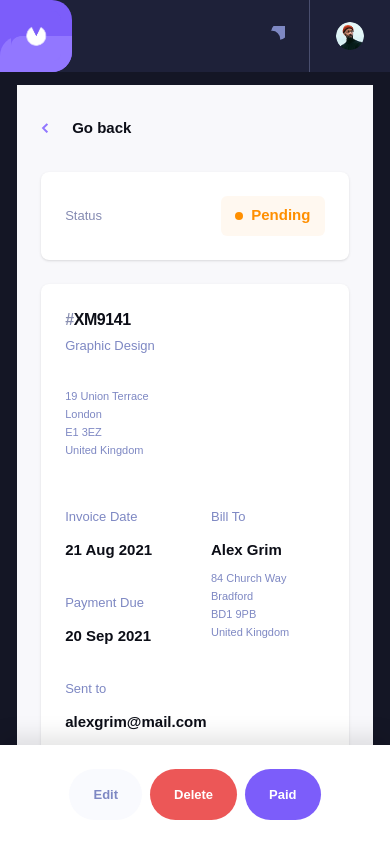
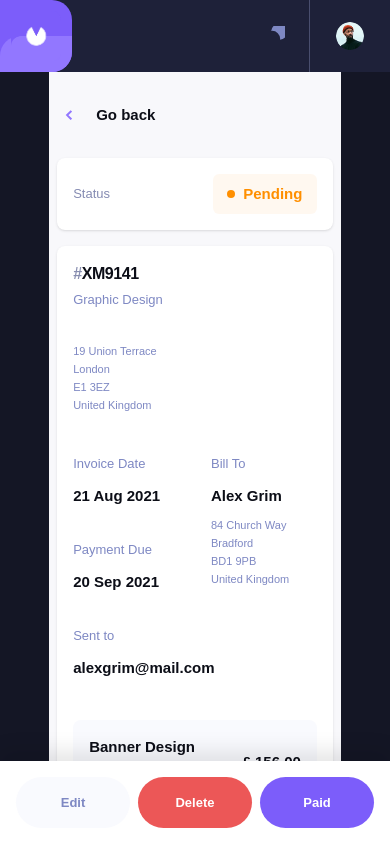
Before and after one commit to JasonChukwuebuka01/invoice, a React (Vite) app: page /invoice/1 in a window 390 px wide. Built offline with nearby package versions, Linux system fonts and the light colour scheme.

Commit message:
fix: expand mobile layout and prevent auto-scrolling on form open
Reduced horizontal padding on mobile to match Figma reference.

Modified EditInvoiceForm to ensure side panel stays at the top on initial open.

Restricted smooth-scroll behavior only to manual

```diff
--- a/src/App.jsx
+++ b/src/App.jsx
@@ -8,11 +8,11 @@ function App() {
   const [isSidebarOpen, setIsSidebarOpen] = useState(false);
 
   return (
-    <div className="flex h-screen w-screen bg-red-500">
+    <div className="flex h-screen w-screen ">
       {/* This is where your Sidebar/Nav will go later */}
       <Sidebar />
       <main className="flex-1 h-screen bg-[#141625] p-3 lg:pl-[7%] overflow-x-hidden ">
-        <section className='lg:h-screen flex  justify-center pt-[20%] lg:pt-[4%]  '>
+        <section className='lg:h-screen flex  justify-center  '>
           <Outlet />
         </section>
       </main>
--- a/src/components/invoice/id/EditInvoiceForm.jsx
+++ b/src/components/invoice/id/EditInvoiceForm.jsx
@@ -6,16 +6,37 @@ export default function EditInvoiceForm({ isOpen, setIsOpen, initialData }) {
     const [number, setNumber] = useState(0);
     const [errors, setErrors] = useState({});
 
-    const addItemBtnRef = useRef(null);
+    const sidePanelRef = useRef(null); // Ref for the scrollable container
 
-    // Reset form when initialData changes or form opens
+
+
+
+    // Reset form data when initialData changes
     useEffect(() => {
         if (initialData) setFormData(initialData);
-    }, [initialData, isOpen]);
+    }, [initialData]);
 
+
+
+
+
+    // Force scroll to top when the form is opened
     useEffect(() => {
-        if (formData.items.length > 1 && addItemBtnRef.current) {
-            addItemBtnRef.current.scrollTo({ top: addItemBtnRef.current.scrollHeight, behavior: 'smooth' });
+        if (isOpen && sidePanelRef.current) {
+            sidePanelRef.current.scrollTo(0, 0);
+        }
+    }, [isOpen]);
+
+
+
+    //  Only scroll to bottom when 'number' changes (manually adding items)
+    // We check if number > 0 so it doesn't trigger on the very first load
+    useEffect(() => {
+        if (number > 0 && sidePanelRef.current) {
+            sidePanelRef.current.scrollTo({
+                top: sidePanelRef.current.scrollHeight,
+                behavior: 'smooth'
+            });
         }
     }, [number]);
 
@@ -41,14 +62,13 @@ export default function EditInvoiceForm({ isOpen, setIsOpen, initialData }) {
             )
         }));
 
-        // Clear nested item errors when user types
         if (errors.itemErrors) {
             setErrors(prev => ({ ...prev, itemErrors: null }));
         }
     };
 
     const addNewItem = () => {
-        setNumber(prev => prev + 1);
+        setNumber(prev => prev + 1); // This triggers the scroll useEffect
         const newItem = {
             id: Math.random(),
             name: '',
@@ -76,14 +96,12 @@ export default function EditInvoiceForm({ isOpen, setIsOpen, initialData }) {
             'clientPostCode', 'clientCountry', 'projectDescription'
         ];
 
-        // Validate Top Level Fields with String Messages
         requiredFields.forEach(field => {
             if (!formData[field] || String(formData[field]).trim() === "") {
                 tempErrors[field] = "can't be empty";
             }
         });
 
-        // Validate Item List
         if (formData.items.length === 0) {
             tempErrors.items = "An item must be added";
         } else {
@@ -113,9 +131,6 @@ export default function EditInvoiceForm({ isOpen, setIsOpen, initialData }) {
         if (validateForm()) {
             console.log("Form is valid. Saving data:", formData);
             setIsOpen(false);
-        } else {
-            // Scroll to the top of the aside panel to show initial errors
-            //addItemBtnRef.current?.scrollTo({ top: 0, behavior: 'smooth' });
         }
     };
 
@@ -129,7 +144,7 @@ export default function EditInvoiceForm({ isOpen, setIsOpen, initialData }) {
 
             {/* Form Panel */}
             <aside
-                ref={addItemBtnRef}
+                ref={sidePanelRef}
                 className={`fixed top-0 left-0 h-full lg:left-[103px] w-full max-w-[719px] bg-white dark:bg-[#141625] z-50 transition-transform duration-500 transform ${isOpen ? 'translate-x-0' : '-translate-x-full'} overflow-y-auto custom-scrollbar`}
             >
                 <div className="p-8 md:p-14 pb-32">
@@ -185,7 +200,6 @@ export default function EditInvoiceForm({ isOpen, setIsOpen, initialData }) {
                         {/* Item List Section */}
                         <div className="flex flex-col gap-4">
                             <h3 className="text-[#777f98] font-bold text-lg tracking-tighter">Item List</h3>
-
                             <div className="flex flex-col gap-12 md:gap-4">
                                 {formData.items.map((item, index) => (
                                     <div key={item.id} className="grid grid-cols-2 md:grid-cols-[3fr_1fr_2fr_1fr_auto] gap-4 items-end">
@@ -217,14 +231,12 @@ export default function EditInvoiceForm({ isOpen, setIsOpen, initialData }) {
                                             type="number"
                                             error={errors.itemErrors?.[index]?.price}
                                         />
-
                                         <div className="flex flex-col gap-2">
                                             <label className="md:hidden text-[13px] font-medium text-[#7E88C3] dark:text-[#DFE3FA]">Total</label>
                                             <p className="p-4 font-bold text-[#7E88C3] dark:text-[#DFE3FA] text-[15px]">
                                                 {(item.qty * item.price).toFixed(2)}
                                             </p>
                                         </div>
-
                                         <button
                                             type="button"
                                             onClick={() => deleteItem(item.id)}
@@ -246,7 +258,6 @@ export default function EditInvoiceForm({ isOpen, setIsOpen, initialData }) {
                                 + Add New Item
                             </button>
 
-                            {/* Consolidated Error Display for Items */}
                             {(errors.items || errors.itemErrors) && (
                                 <div className="mt-4">
                                     <p className="text-[#EC5757] text-[10px] font-bold">
--- a/src/pages/Invoice.jsx
+++ b/src/pages/Invoice.jsx
@@ -19,7 +19,7 @@ export default function Invoice() {
     ]);
 
     return (
-        <div className="w-full max-w-[730px] mx-auto transition-all duration-500 pb-4 ">
+        <div className="w-full max-w-[730px] mx-auto transition-all duration-500 pb-4 pt-[20%] lg:pt-[4%]">
             <InvoiceHeader count={invoices.length} />
 
 
--- a/src/pages/invoiceDetail.jsx
+++ b/src/pages/invoiceDetail.jsx
@@ -34,7 +34,10 @@ export default function InvoiceDetails() {
   if (!invoiceData) return <div className="p-10 text-white text-center">Loading...</div>;
 
   return (
-    <main className="min-h-screen bg-[#f8f8fb] dark:bg-[#141625] pt-8 pb-14 px-6 md:pt-12 md:px-12 lg:px-[20%] transition-colors duration-300 relative">
+    /* FIX 1: Reduced px-4 to px-2 on mobile.
+       This allows the invoice to spread across the screen like in your Figma screenshot.
+    */
+    <main className="min-h-screen bg-[#f8f8fb] dark:bg-[#141625] pt-[25%]  sm:pt-[12%] lg:pt-[4%] pb-32 px-2  lg:px-[20%] transition-colors duration-300 relative">
 
       <DeleteModal
         isOpen={isDeleteModalOpen}
@@ -45,7 +48,8 @@ export default function InvoiceDetails() {
 
       <EditInvoiceForm isOpen={isEditOpen} setIsOpen={setIsEditOpen} initialData={invoiceData} />
 
-      <Link to="/" className="flex items-center gap-6 mb-8 group w-fit">
+      {/* Margins adjusted to align with the new tighter padding */}
+      <Link to="/" className="flex items-center gap-6 mb-8 ml-2 group w-fit">
         <svg width="7" height="10" xmlns="http://www.w3.org/2000/svg">
           <path d="M6.342.886L2.114 5.114l4.228 4.228" stroke="#9277FF" strokeWidth="2" fill="none" />
         </svg>
@@ -54,8 +58,8 @@ export default function InvoiceDetails() {
         </span>
       </Link>
 
-      {/* Header Action Bar - Specific Tablet/Desktop Layout */}
-      <header className="bg-white dark:bg-[#1E2139] p-6 md:px-8 rounded-lg flex items-center justify-between shadow-sm mb-6">
+      {/* Header Action Bar - Tightened p-4 on mobile */}
+      <header className="bg-white dark:bg-[#1E2139] p-4 md:px-8 md:py-6 rounded-lg flex items-center justify-between shadow-sm mb-4 md:mb-6">
         <div className="flex items-center justify-between w-full md:w-auto md:gap-5">
           <span className="text-[#858BB2] dark:text-[#DFE3FA] text-[13px]">Status</span>
           <div className="status-pill flex items-center justify-center gap-2 w-[104px] h-10 rounded-md bg-[rgba(255,143,0,0.06)] text-[#FF8F00] font-bold text-[15px]">
@@ -77,9 +81,11 @@ export default function InvoiceDetails() {
         </div>
       </header>
 
-      {/* Main Invoice Body */}
-      <article className="bg-white dark:bg-[#1E2139] p-6 md:p-12 rounded-lg shadow-sm">
-        <section className="flex flex-col md:flex-row justify-between gap-8 mb-12">
+      {/* FIX 2: Main Invoice Body - Changed p-6 to p-4 on mobile.
+          This stops the "shrunk" look by giving the actual content 33% more horizontal room.
+      */}
+      <article className="bg-white dark:bg-[#1E2139] p-4 md:p-12 rounded-lg shadow-sm">
+        <section className="flex flex-col md:flex-row justify-between gap-8 mb-10 md:mb-12">
           <div>
             <h1 className="text-[#0C0E17] dark:text-white font-bold text-base md:text-[20px] mb-1 uppercase tracking-tight">
               <span className="text-[#888EB0]">#</span>{invoiceData.id}
@@ -94,8 +100,8 @@ export default function InvoiceDetails() {
           </address>
         </section>
 
-        {/* 3-Column Info Grid for Tablet */}
-        <section className="grid grid-cols-2 md:grid-cols-3 gap-8 mb-12">
+        {/* 3-Column Info Grid */}
+        <section className="grid grid-cols-2 md:grid-cols-3 gap-8 mb-10 md:mb-12">
           <div className="flex flex-col gap-8">
             <div>
               <h3 className="text-[#7E88C3] dark:text-[#DFE3FA] text-[13px] mb-3">Invoice Date</h3>
@@ -124,8 +130,10 @@ export default function InvoiceDetails() {
           </div>
         </section>
 
-        {/* Table Section */}
-        <section className="rounded-t-lg overflow-hidden bg-[#F9FAFE] dark:bg-[#252945] p-6 md:p-8">
+        {/* FIX 3: Table Section - Reduced mobile padding to p-4.
+            The items will now span wider, matching the Figma header/footer alignment.
+        */}
+        <section className="rounded-t-lg overflow-hidden bg-[#F9FAFE] dark:bg-[#252945] p-4 md:p-8">
           <div className="hidden md:grid grid-cols-[3fr_1fr_1fr_1fr] mb-8 text-[#7E88C3] dark:text-[#DFE3FA] text-[13px]">
             <span>Item Name</span>
             <span className="text-center">QTY.</span>
@@ -146,15 +154,15 @@ export default function InvoiceDetails() {
         </footer>
       </article>
 
-      {/* Mobile-Only Action Footer (Hidden on Tablet) */}
-      <footer className="md:hidden fixed bottom-0 left-0 w-full bg-white dark:bg-[#1E2139] p-6 flex justify-center gap-2 shadow-[0_-10px_20px_rgba(0,0,0,0.1)] z-30">
-        <button onClick={() => setIsEditOpen(true)} className="bg-[#F9FAFE] dark:bg-[#252945] text-[#7E88C3] dark:text-[#DFE3FA] px-6 py-4 rounded-full font-bold text-[13px]">
+      {/* Mobile Footer Buttons */}
+      <footer className="md:hidden fixed bottom-0 left-0 w-full bg-white dark:bg-[#1E2139] p-4 flex justify-center items-center gap-2 shadow-[0_-10px_20px_rgba(0,0,0,0.1)] z-30">
+        <button onClick={() => setIsEditOpen(true)} className="flex-1 bg-[#F9FAFE] dark:bg-[#252945] text-[#7E88C3] dark:text-[#DFE3FA] py-4 rounded-full font-bold text-[13px]">
           Edit
         </button>
-        <button onClick={() => setIsDeleteModalOpen(true)} className="bg-[#EC5757] text-white px-6 py-4 rounded-full font-bold text-[13px]">
+        <button onClick={() => setIsDeleteModalOpen(true)} className="flex-1 bg-[#EC5757] text-white py-4 rounded-full font-bold text-[13px]">
           Delete
         </button>
-        <button className="bg-[#7C5DFA] text-white px-6 py-4 rounded-full font-bold text-[13px]">
+        <button className="flex-1 bg-[#7C5DFA] text-white py-4 rounded-full font-bold text-[13px]">
           Paid
         </button>
       </footer>
```
